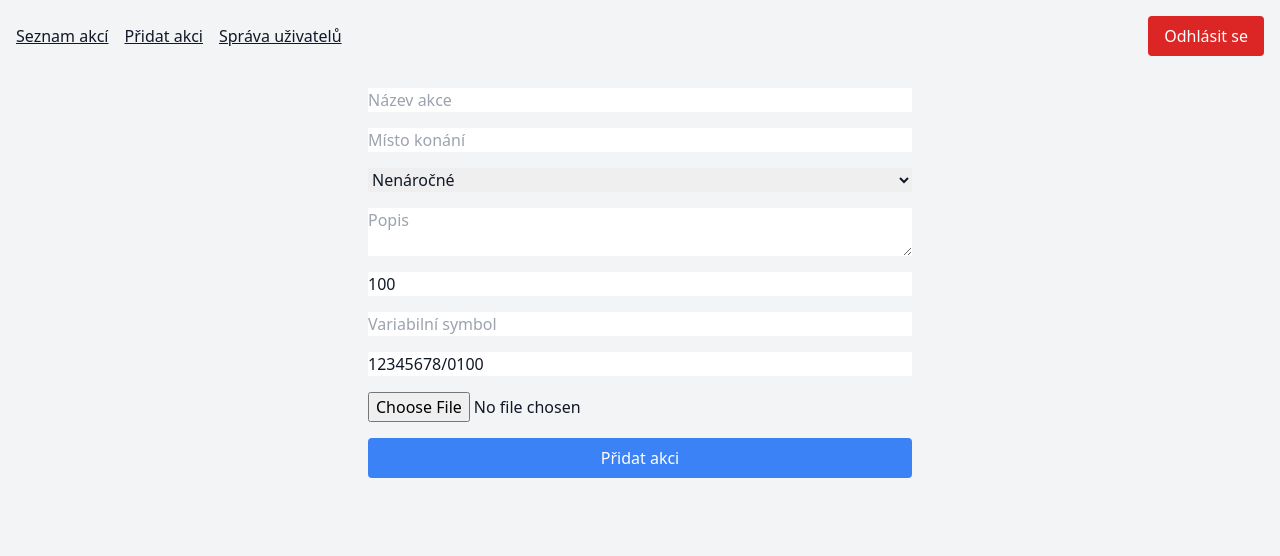
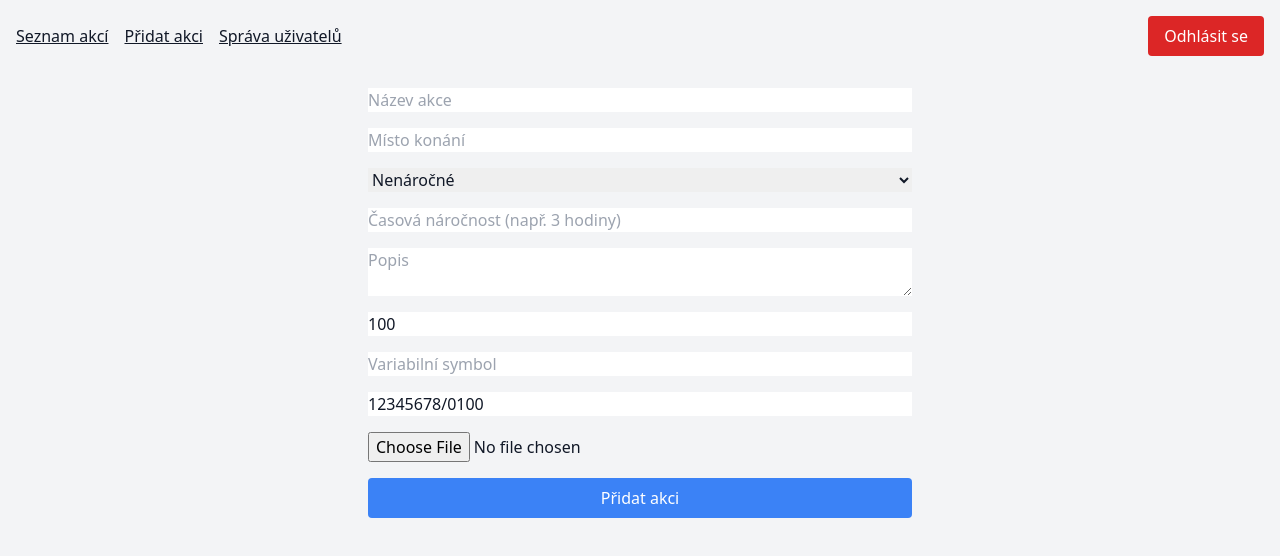
Before and after one commit to JanSladky/adal-rezervace-app, a Next.js app: page /admin/events/add in a window 1280 px wide. Shown: the top 556 px of the page. Built offline with nearby package versions, Linux system fonts and the light colour scheme.

Commit message:
Přidány změny bez velkého archivu

```diff
--- a/src/app/admin/events/add/page.tsx
+++ b/src/app/admin/events/add/page.tsx
@@ -13,6 +13,7 @@ export default function AddEventPage() {
     amountCZK: "100",
     variableSymbol: "",
     accountNumber: "12345678/0100",
+    duration: "",
   });
   const [file, setFile] = useState<File | null>(null);
 
@@ -34,7 +35,7 @@ export default function AddEventPage() {
 
     const uploadData = await uploadRes.json();
 
-    if (!uploadData.url) {
+    if (!uploadData.secure_url) {
       alert("Chyba při nahrávání obrázku");
       return;
     }
@@ -50,7 +51,8 @@ export default function AddEventPage() {
         amountCZK: Number(form.amountCZK),
         variableSymbol: form.variableSymbol,
         accountNumber: form.accountNumber,
-        image: uploadData.url,
+        image: uploadData.secure_url,
+        duration: form.duration
       }),
     });
 
@@ -70,6 +72,13 @@ export default function AddEventPage() {
         <option value="stredne_narocne">Středně náročné</option>
         <option value="narocne">Náročné</option>
       </select>
+      <input
+        type="text"
+        placeholder="Časová náročnost (např. 3 hodiny)"
+        value={form.duration}
+        onChange={(e) => setForm({ ...form, duration: e.target.value })}
+        required
+      />
       <textarea placeholder="Popis" value={form.description} onChange={(e) => setForm({ ...form, description: e.target.value })} required />
 
       <input
```
